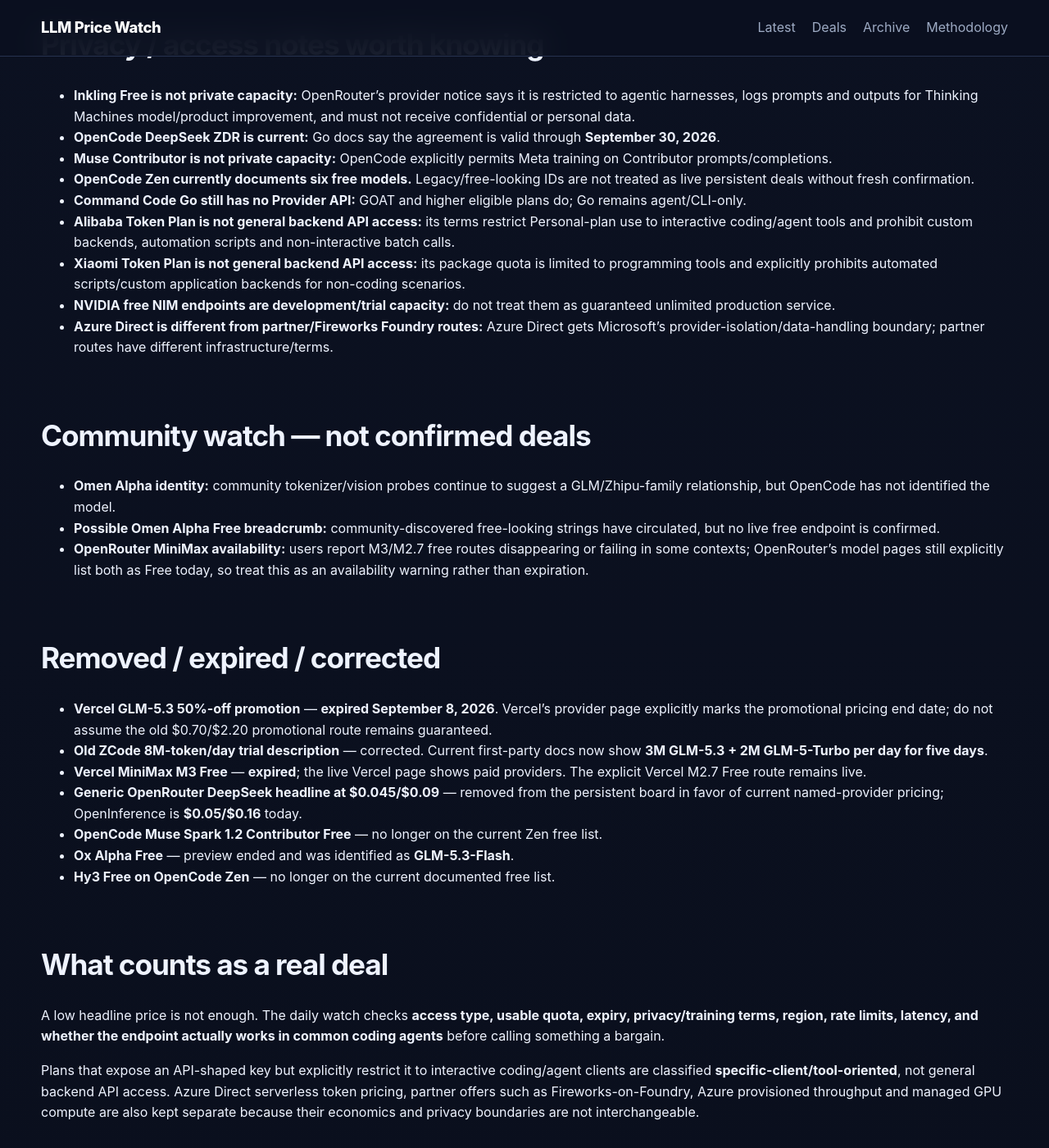
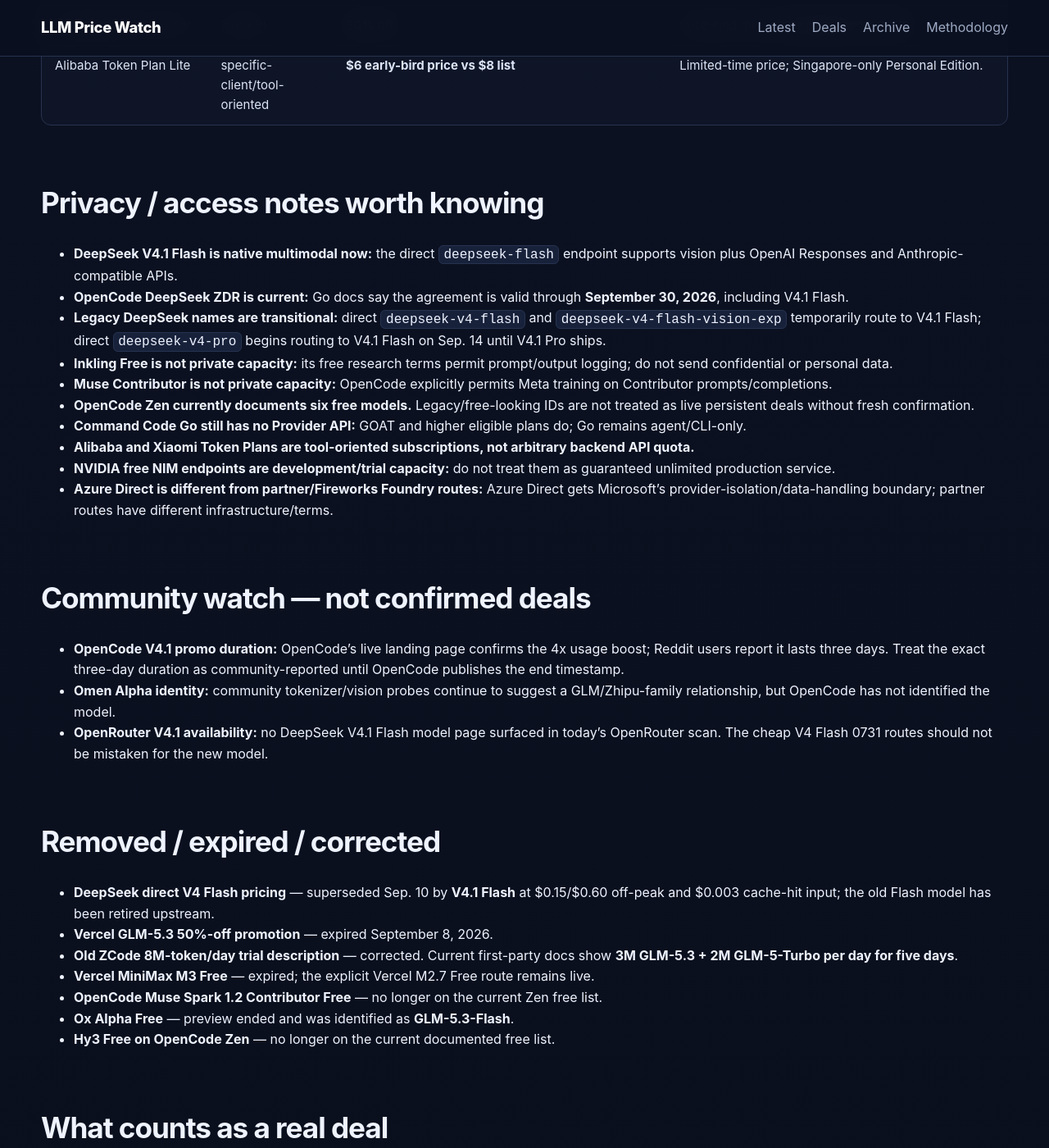
Before and after one commit to E3RC/llm-price-watch, a Jekyll site: the page built from deals.md, in a window 1280 px wide and 1400 px high, scrolled down 4276 px. Shown: the whole window at 82% size. Built offline with Jekyll 4.4.1, drawn with Linux system fonts in a browser that asks for light colours; some of the changed text lies outside the part shown.

Commit message:
Update deals for DeepSeek V4.1 Flash launch

```diff
--- a/deals.md
+++ b/deals.md
@@ -26,10 +26,10 @@ title: Current Deals
 | **ZCode first-user trial** | hosted coding/client trial | **5 days free** | Current docs: **3M GLM-5.3 + 2M GLM-5-Turbo tokens/day** during the five-day trial. |
 | **SenseNova Token Plan beta** | Plan API / agent endpoint | **¥0** | 60,000 credits per 5h, up to 20 API keys, multimodal agent models. |
 | **Vercel AI Gateway MiniMax M2.7 Free** | OpenAI/Anthropic-compatible API gateway | **FREE** | `minimax/minimax-m2.7-free`, strong software-engineering focus. |
-| **OpenRouter MiniMax M3 Free** | General API | **$0 page price** | **1M context**, text/image/video; community availability reports are mixed, but first-party page still says Free. |
+| **OpenRouter MiniMax M3 Free** | General API | **$0 page price** | **1M context**, text/image/video; free endpoints are rate-limited. |
 | **OpenRouter MiniMax M2.7 Free** | General API | **$0 page price** | 205K context, agent/productivity focused; free endpoints are rate-limited. |
-| OpenRouter Pareto Code Router | OpenAI/Anthropic-compatible API/router | **$0** | 13 coding models, **2M context**, automatic coding-model routing. |
-| OpenRouter Free Router | OpenAI-compatible API/router | **$0** | Capability-aware routing across a rotating 24-model free pool. |
+| OpenRouter Pareto Code Router | OpenAI/Anthropic-compatible API/router | **$0 page price** | 13 coding models, **2M context**, automatic coding-model routing. |
+| OpenRouter Free Router | OpenAI-compatible API/router | **$0** | Capability-aware routing across the rotating free pool. |
 | **OpenCode Muse Spark 1.3 Contributor Free** | Zen provider API | **$0** | Multimodal coding/agent route. **Prompts/completions may train future Meta models**. |
 | OpenCode MiMo-V2.5 Free | Zen provider API | **$0** | Strong multimodal coding/agent fallback; limited-time. |
 | OpenCode Ling 3.0 Flash Fin Free | Zen provider API | **$0** | Coding-oriented free route; limited-time. |
@@ -47,66 +47,67 @@ title: Current Deals
 | **Command Code Go** | **agent/CLI-only — NO Provider API** | **$1/mo** | $10 monthly credits; Laguna, Ling and LongCat currently have $0 model usage. |
 | Tencent Hy Lite | specific-client-only | **¥28/mo** | Hunyuan-focused coding/agent plan. |
 | StepFun Starter | hosted/specific-client | **¥39/mo** | 1,300 credits plus StepClaw-oriented features. |
-| **Xiaomi MiMo Lite** | specific-client/tool-oriented Token Plan | **$6/mo list; $63.36/year** | 4.1B monthly credits; OpenCode/Codex/Claude Code compatible; backend automation prohibited. |
+| **Xiaomi MiMo Lite** | specific-client/tool-oriented Token Plan | **$6/mo list; ¥39/mo** | 4.1B monthly credits; OpenCode/Codex/Claude Code compatible; backend automation prohibited. |
 | **Alibaba Token Plan Lite** | **specific-client/tool-oriented plan API** | **$8 list / $6 promo** | 2,500 credits per 7-day window; interactive coding/agent tools only, not arbitrary production backends. |
 | **Command Code GOAT** | **agent/CLI + OpenAI/Anthropic-compatible Provider API** | **$10/mo** | $70 monthly credits; unlike Go, Provider API access is explicitly included. |
-| OpenCode Go | provider/API for coding agents | **$10/mo** | 27-model curated pool; $12/5h, $30/week, $60/month base usage-value limits. |
+| **OpenCode Go** | provider/API for coding agents | **$10/mo** | **DeepSeek V4.1 Flash added Sep. 10 with temporary 4x usage**; Go now uses model-specific monthly allowance pools. |
 
 ## API price standouts
 
 | Model / route | Access Type | Current price / 1M tokens | Watch target |
 |---|---|---:|---|
 | **Mercury 2.5 — Inception / OpenRouter / Vercel** | General API | **$0.04 input / $0.15 output; cache $0.004** | **80% launch discount**, 260K context and unusually high claimed throughput. |
-| **DeepSeek V4 Flash 0731 — OpenInference on OpenRouter** | General API | **$0.05 input / $0.16 output; cache $0.013** | Cheapest simple named-provider DeepSeek route. |
-| **MiniMax M3 paid — OpenRouter** | General API | **$0.12 / $0.48; cache $0.024** | **60% off** current paid route; free route also still exists. |
-| **MiniMax M2.7 paid — OpenRouter** | General API | **$0.21 / $0.84; cache $0.042** | **30% off** current paid route; free route also still exists. |
-| **DeepSeek V4 Flash — Alibaba Global** | General API | **$0.138 / $0.275; cache $0.028** | Hyperscaler-hosted route below Azure and DeepSeek direct uncached. |
-| **DeepSeek V4 Flash — Azure Direct** | Azure serverless API | **$0.19 / $0.51; cache $0.028** | Enterprise privacy/governance route; not raw-price winner. |
-| DeepSeek V4 Flash — direct | General API | **$0.22 / $0.66 off-peak; cache $0.007** | First-party route; unusually cheap cache hits. |
-| **Qwen3.8 Flash — Alibaba Global regions** | General API | **$0.113 / $0.382; cache $0.014** | 1M-context hyperscaler route, including US Virginia Global. |
-| Qwen3.8 Max — Alibaba Global | General API | **$1.65 / $4.951** | Lower than the common $2/$6 Singapore tier. |
+| **DeepSeek V4 Flash 0731 — OpenInference on OpenRouter** | General API | **~$0.05 input / $0.16 output; cache $0.013** | Very cheap route, but this is the **older V4 Flash 0731**, not V4.1. |
+| **DeepSeek V4.1 Flash — direct** | General OpenAI/Anthropic-compatible API | **$0.15 / $0.60 off-peak; cache $0.003** | **NEW Sep. 10**; native vision, 1M context, 384K max output; peak is $0.30/$1.20. |
+| **MiniMax M3 paid — OpenRouter** | General API | **$0.12 / $0.48; cache $0.024** | Discounted paid route; free route also still exists. |
+| **MiniMax M2.7 paid — OpenRouter** | General API | **$0.21 / $0.84; cache $0.042** | Multiple providers; provider-specific pricing can differ. |
+| **DeepSeek V4 Flash — Alibaba Global** | General API | legacy/pre-V4.1 route | Alibaba has not surfaced V4.1 in today's first-party scan. |
+| **DeepSeek V4 Flash — Azure Direct** | Azure serverless API | **$0.19 / $0.51; cache $0.028** | Enterprise privacy/governance route; Foundry has not surfaced V4.1 yet. |
+| **Qwen3.8 Flash — Alibaba Virginia Global** | General API | **¥0.8 / ¥2.7** | Roughly $0.12/$0.41 at ¥1≈$0.15; 1M-context hyperscaler route. |
 | **Xiaomi MiMo-V2.5 direct** | General API | **$0.14 / $0.28; cache hit $0.0028** | Extremely low cached-input price and strong coding/multimodal value. |
 
 ## Time-limited / watch closely
 
 | Offer | Access Type | Current deal | Catch |
 |---|---|---|---|
+| **DeepSeek V4.1 Flash on OpenCode Go** | Go provider/API | **4x usage: normal $15 monthly allowance temporarily shown as $60; ~26,000 req/5h** | **NEW Sep. 10**; official landing page says limited-time, community reports say three days. |
 | **Mercury 2.5 launch promo** | General API | **80% off: $0.04 / $0.15** | No public end date surfaced; list price is $0.20/$0.75. |
-| **Tencent Cloud GLM-5.3-Flash** | General API | **50% of list (~$0.075 / $0.25)** | Through **23:59:59 Beijing time September 10, 2026**. |
-| **OpenCode GLM-5.3-Flash** | Go provider/API | **2× usage limits** | Limited-time promo; no first-party end date published. |
+| **Tencent Cloud GLM-5.3-Flash** | General API | **50% of list (~$0.075 / $0.25)** | **ENDS TODAY: 23:59:59 Beijing time September 10, 2026**. |
+| **OpenCode GLM-5.3-Flash** | Go provider/API | **2x usage limits** | Limited-time promo; no first-party end date published. |
 | OpenCode GPT-5.6 Sol | Zen API | **50% off** | Published through **September 18, 2026**. |
 | Alibaba Token Plan Lite | specific-client/tool-oriented | **$6 early-bird price vs $8 list** | Limited-time price; Singapore-only Personal Edition. |
 
 ## Privacy / access notes worth knowing
 
-- **Inkling Free is not private capacity:** OpenRouter's provider notice says it is restricted to agentic harnesses, logs prompts and outputs for Thinking Machines model/product improvement, and must not receive confidential or personal data.
-- **OpenCode DeepSeek ZDR is current:** Go docs say the agreement is valid through **September 30, 2026**.
+- **DeepSeek V4.1 Flash is native multimodal now:** the direct `deepseek-flash` endpoint supports vision plus OpenAI Responses and Anthropic-compatible APIs.
+- **OpenCode DeepSeek ZDR is current:** Go docs say the agreement is valid through **September 30, 2026**, including V4.1 Flash.
+- **Legacy DeepSeek names are transitional:** direct `deepseek-v4-flash` and `deepseek-v4-flash-vision-exp` temporarily route to V4.1 Flash; direct `deepseek-v4-pro` begins routing to V4.1 Flash on Sep. 14 until V4.1 Pro ships.
+- **Inkling Free is not private capacity:** its free research terms permit prompt/output logging; do not send confidential or personal data.
 - **Muse Contributor is not private capacity:** OpenCode explicitly permits Meta training on Contributor prompts/completions.
 - **OpenCode Zen currently documents six free models.** Legacy/free-looking IDs are not treated as live persistent deals without fresh confirmation.
 - **Command Code Go still has no Provider API:** GOAT and higher eligible plans do; Go remains agent/CLI-only.
-- **Alibaba Token Plan is not general backend API access:** its terms restrict Personal-plan use to interactive coding/agent tools and prohibit custom backends, automation scripts and non-interactive batch calls.
-- **Xiaomi Token Plan is not general backend API access:** its package quota is limited to programming tools and explicitly prohibits automated scripts/custom application backends for non-coding scenarios.
+- **Alibaba and Xiaomi Token Plans are tool-oriented subscriptions, not arbitrary backend API quota.**
 - **NVIDIA free NIM endpoints are development/trial capacity:** do not treat them as guaranteed unlimited production service.
 - **Azure Direct is different from partner/Fireworks Foundry routes:** Azure Direct gets Microsoft's provider-isolation/data-handling boundary; partner routes have different infrastructure/terms.
 
 ## Community watch — not confirmed deals
 
+- **OpenCode V4.1 promo duration:** OpenCode's live landing page confirms the 4x usage boost; Reddit users report it lasts three days. Treat the exact three-day duration as community-reported until OpenCode publishes the end timestamp.
 - **Omen Alpha identity:** community tokenizer/vision probes continue to suggest a GLM/Zhipu-family relationship, but OpenCode has not identified the model.
-- **Possible Omen Alpha Free breadcrumb:** community-discovered free-looking strings have circulated, but no live free endpoint is confirmed.
-- **OpenRouter MiniMax availability:** users report M3/M2.7 free routes disappearing or failing in some contexts; OpenRouter's model pages still explicitly list both as Free today, so treat this as an availability warning rather than expiration.
+- **OpenRouter V4.1 availability:** no DeepSeek V4.1 Flash model page surfaced in today's OpenRouter scan. The cheap V4 Flash 0731 routes should not be mistaken for the new model.
 
 ## Removed / expired / corrected
 
-- **Vercel GLM-5.3 50%-off promotion** — **expired September 8, 2026**. Vercel's provider page explicitly marks the promotional pricing end date; do not assume the old $0.70/$2.20 promotional route remains guaranteed.
-- **Old ZCode 8M-token/day trial description** — corrected. Current first-party docs now show **3M GLM-5.3 + 2M GLM-5-Turbo per day for five days**.
-- **Vercel MiniMax M3 Free** — **expired**; the live Vercel page shows paid providers. The explicit Vercel M2.7 Free route remains live.
-- **Generic OpenRouter DeepSeek headline at $0.045/$0.09** — removed from the persistent board in favor of current named-provider pricing; OpenInference is **$0.05/$0.16** today.
+- **DeepSeek direct V4 Flash pricing** — superseded Sep. 10 by **V4.1 Flash** at $0.15/$0.60 off-peak and $0.003 cache-hit input; the old Flash model has been retired upstream.
+- **Vercel GLM-5.3 50%-off promotion** — expired September 8, 2026.
+- **Old ZCode 8M-token/day trial description** — corrected. Current first-party docs show **3M GLM-5.3 + 2M GLM-5-Turbo per day for five days**.
+- **Vercel MiniMax M3 Free** — expired; the explicit Vercel M2.7 Free route remains live.
 - **OpenCode Muse Spark 1.2 Contributor Free** — no longer on the current Zen free list.
 - **Ox Alpha Free** — preview ended and was identified as **GLM-5.3-Flash**.
 - **Hy3 Free on OpenCode Zen** — no longer on the current documented free list.
 
 ## What counts as a real deal
 
-A low headline price is not enough. The daily watch checks **access type, usable quota, expiry, privacy/training terms, region, rate limits, latency, and whether the endpoint actually works in common coding agents** before calling something a bargain.
+A low headline price is not enough. The daily watch checks **access type, usable quota, expiry, privacy/training terms, region, rate limits, latency, model identity, and whether the endpoint actually works in common coding agents** before calling something a bargain.
 
 Plans that expose an API-shaped key but explicitly restrict it to interactive coding/agent clients are classified **specific-client/tool-oriented**, not general backend API access. Azure Direct serverless token pricing, partner offers such as Fireworks-on-Foundry, Azure provisioned throughput and managed GPU compute are also kept separate because their economics and privacy boundaries are not interchangeable.
```
